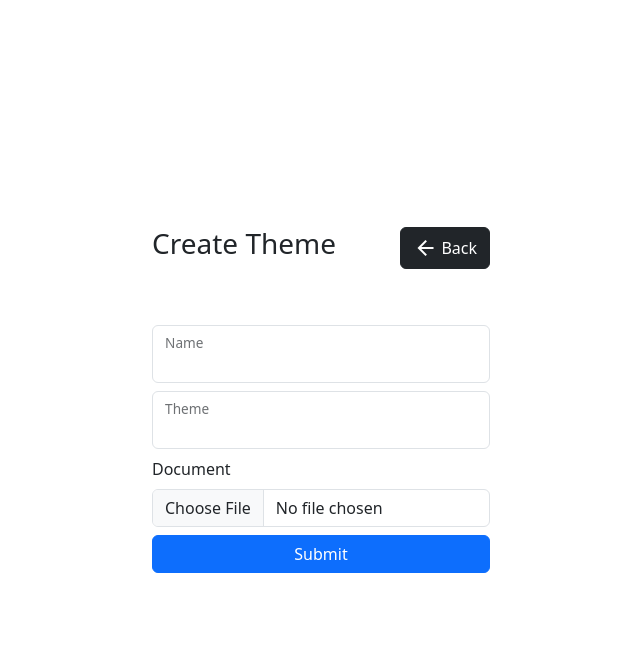
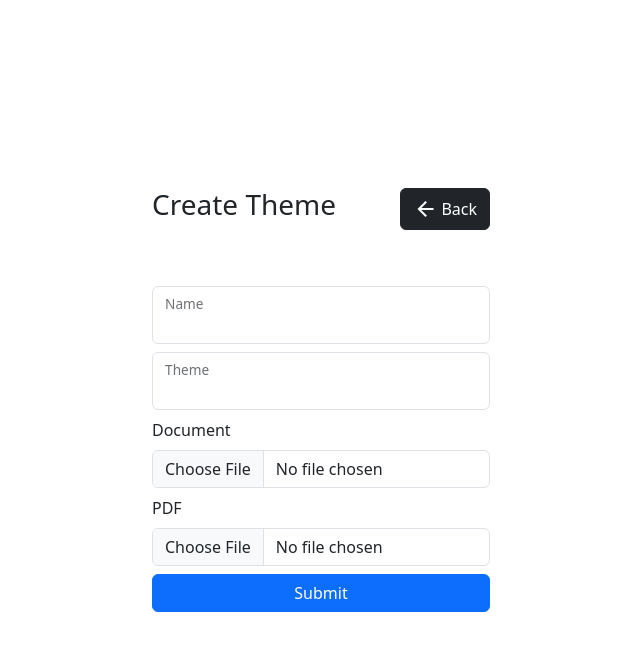
Before and after one commit to gobbe05/bridgehelper, a PHP site: page /createtheme in a window 1280 px wide. Shown: the top 651 px of the page, without its empty margins (319-959 px from the left). Run offline with PHP 8.4, Linux system fonts and the light colour scheme; the visitor is signed in with stand-in values (Sample User, id 1).

Commit message:
Added support for pdf

```diff
--- a/views/admin.php
+++ b/views/admin.php
@@ -54,6 +54,7 @@
                 <th scope="col">Name</th>
                 <th scope="col">Theme</th>
                 <th scope="col">File Path</th>
+                <th scope="col">Pdf path</th>
                 <th scope="col">Highlight</th>
                 <th scope="col"></th>
 
@@ -69,6 +70,7 @@
                         echo "<td>". $theme['Name']. "</td>";
                         echo "<td>". $theme['Theme']. "</td>";
                         echo "<td>". $theme['File']. "</td>";
+                        echo "<td>". $theme['Pdf']. "</td>";
                         if($theme['Highlight']) {
                         echo "  <td><input type='checkbox' name='". $theme['Id'] ."' checked  disabled/></td>";
                         } else {
--- a/views/createtheme.php
+++ b/views/createtheme.php
@@ -42,7 +42,11 @@
         </div>
         <div>
             <label for="file" class="form-label">Document</label>
-            <input class="form-control" type="file" name="document" id="file">
+            <input class="form-control" type="file" name="document" id="file" required>
+        </div>
+        <div>
+          <label for="pdf" class="form-label">PDF</label>
+          <input class="form-control" type="file" name="pdf" id="pdf"/>
         </div>
         <div id="modal" class="modal" tabindex="-1">
             <div class="modal-dialog">
```
